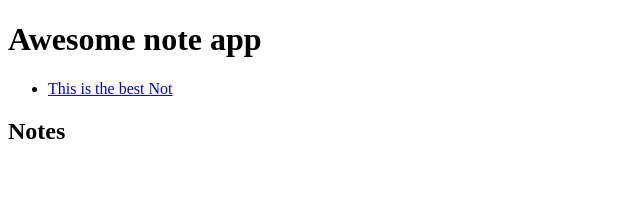
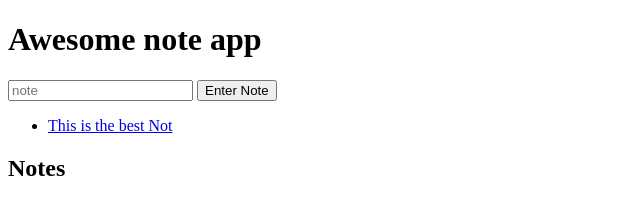
Before and after one commit to kitkat119/notes, a website: page index.html in a window 1280 px wide. Shown: the whole page, without its empty margins (0-640 px from the left). Drawn offline with Linux system fonts and the light colour scheme.

Commit message:
Controller intercept submit event find text

```diff
--- a/index.html
+++ b/index.html
@@ -6,6 +6,10 @@
   </head>
   <body>
 		<h1>Awesome note app</h1>
+    <form id="text" class="" action="#notes/" method="post">
+      <input type="text" name="" value="" placeholder="note">
+      <input type="submit" name="" value="Enter Note">
+    </form>
     <p><div id='app'>hello</div></p>
     <script src="src/note-model.js"></script>
     <script src="src/note-list-model.js"></script>
--- a/src/note-controller.js
+++ b/src/note-controller.js
@@ -1,11 +1,11 @@
 (function(exports) {
   function NoteController(noteList, element, SingleNoteView, noteListView) {
     this.noteList = noteList;
-    this.noteList.addNote("This is the best Notes app ever")
+    this.noteList.addNote("This is the best Notes app ever");
     this.noteListView = noteListView;
     this.element = element;
     this.singleNoteView = SingleNoteView;
-  };
+  }
 
   NoteController.prototype.insertHTML = function() {
     var string = this.noteListView.parseNotes();
@@ -17,7 +17,11 @@ NoteController.prototype.setUpEventListeners = function() {
   var self = this;
     window.addEventListener("hashchange", function(event) {
       self.updatePageContent();
-  });
+    });
+    window.document.getElementById("text").addEventListener("submit", function(event) {
+      console.log(event.target.elements[0].value);
+      event.preventDefault();
+    });
 };
   NoteController.prototype.updatePageContent = function() {
     var id = findNoteId();
```
Also changed, not shown: spec/note-controller-test.js (+0 -3 lines), 1 other file.
